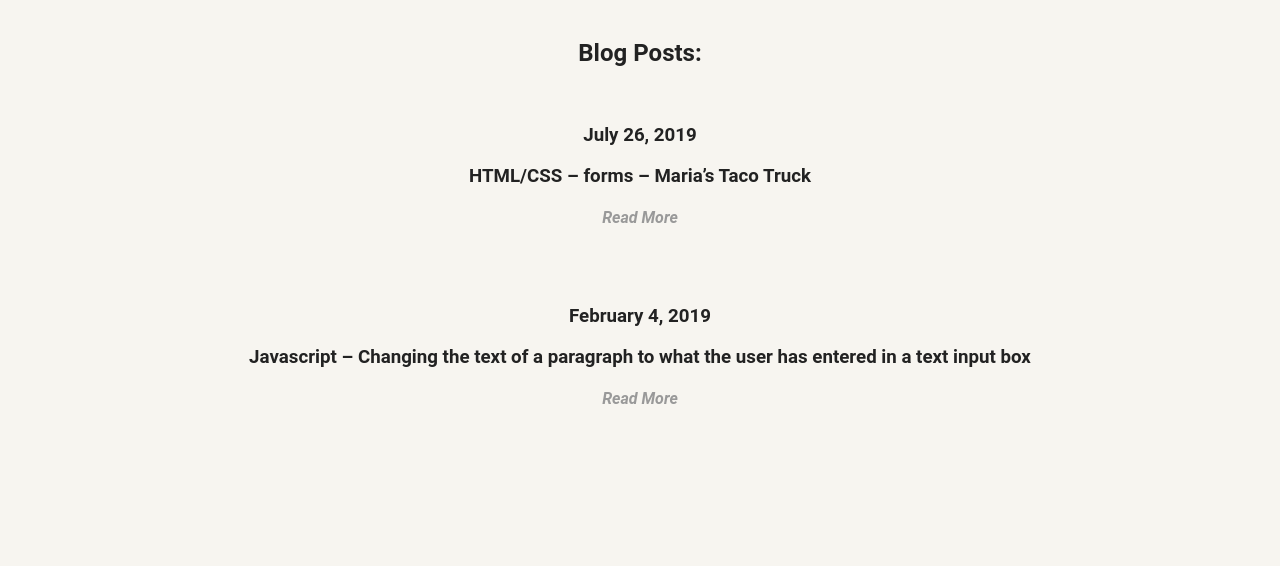
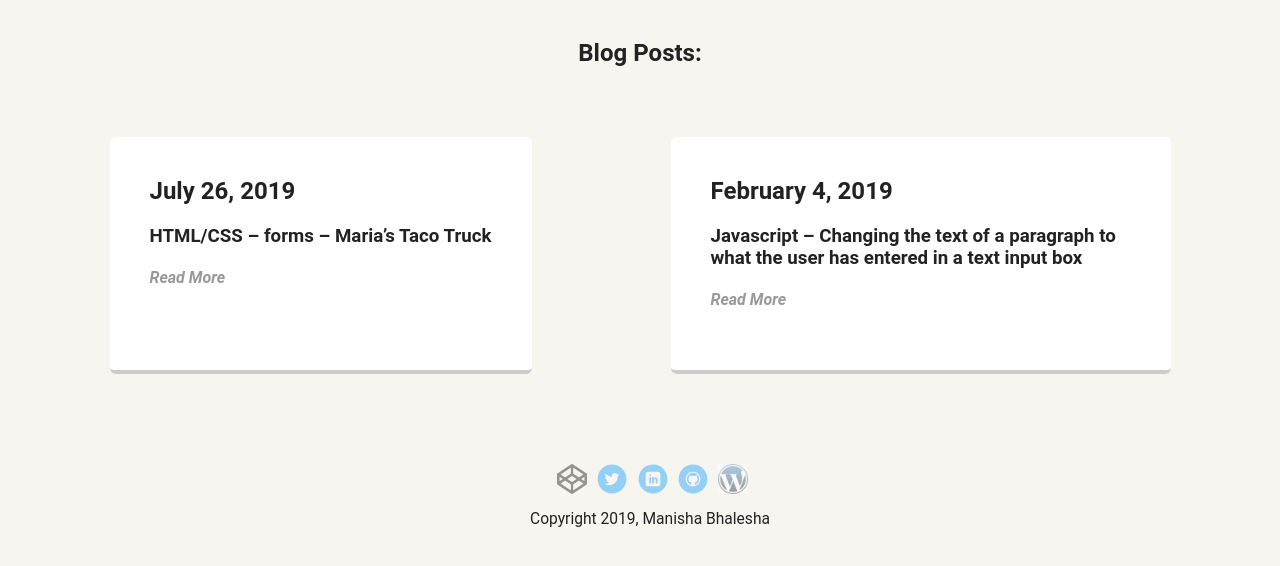
Before and after one commit to mbhalesha/techdegree-project1-personal-profile-site, a plain HTML site: page portfolio_update_v1 - MBhalesha/blog.html in a window 1280 px wide. Shown: the part 608-1174 px from the top of the page. Before the commit the page ends 1038 px from the top, so only its background shows below. Drawn offline with Linux system fonts and the light colour scheme.

Commit message:
made pages more consistent

```diff
--- a/portfolio_update_v1 - MBhalesha/blog.html
+++ b/portfolio_update_v1 - MBhalesha/blog.html
@@ -30,7 +30,7 @@
     <br>
     <br>
 
-    <h1>My Blog</h1>
+    <!-- <h1>My Blog</h1>
     <br>
     <h2>Blog Posts:</h2>
     <br>
@@ -47,7 +47,44 @@
     <h3>Javascript – Changing the text of a paragraph to what the user has entered in a text input box</h3>
     <h4><em><a
                 href="https://manishabhalesha.wordpress.com/2019/02/04/javascript-changing-the-text-of-a-paragraph-to-what-the-user-has-entered-in-a-text-input-box/">Read
-                More</a></em></h4>
+                More</a></em></h4> -->
+
+    <h1>My Blog</h1>
+    <br>
+    <h2>Blog Posts:</h2>
+
+
+    <main class="flex">
+        <section class="box-one">
+
+            <h2>July 26, 2019</h2>
+            <h3>HTML/CSS – forms –
+                Maria’s Taco Truck</h3>
+            <h4><em><a href="https://manishabhalesha.wordpress.com/2019/07/26/html-css-forms-marias-taco-truck/">Read
+                        More</a></em></h4>
+        </section>
+
+        <section class="box-one">
+
+            <h2>February 4, 2019</h2>
+            <h3>Javascript – Changing the text of a paragraph to what the user has entered in a text input box</h3>
+            <h4><em><a
+                        href="https://manishabhalesha.wordpress.com/2019/02/04/javascript-changing-the-text-of-a-paragraph-to-what-the-user-has-entered-in-a-text-input-box/">Read
+                        More</a></em></h4>
+        </section>
+
+    </main>
+    <footer>
+        <ul>
+            <li><a href="https://codepen.io/Mbhalesha/" class="social codepen">CodePen</a></li>
+            <li><a href="https://twitter.com/mbhalesha" class="social twitter">Twitter</a></li>
+            <li><a href="https://www.linkedin.com/in/manisha/" class="social linkedin">LinkedIn</a></li>
+            <li><a href="https://github.com/mbhalesha" class="social github">Github</a></li>
+            <li><a href="https://manishabhalesha.wordpress.com/" class="social wordpress-blog">WordPress Blog</a></li>
+
+        </ul>
+        <p class="copyright">Copyright 2019, Manisha Bhalesha</p>
+    </footer>
 
 </body>
 
--- a/portfolio_update_v1 - MBhalesha/styles.css
+++ b/portfolio_update_v1 - MBhalesha/styles.css
@@ -88,7 +88,7 @@ header .profile-image:hover {
   background-color: #6633ff ;
   color: #efefef;
 }
-.bg-and-goals {
+.box-one {
   margin: 30px;
   padding: 20px 40px 40px;
   max-width: 500px;
@@ -98,7 +98,16 @@ header .profile-image:hover {
   border-radius: 6px;
   transition: all .5s;
 }
-.bg-and-goals:hover {
+
+.experience-div {
+  text-align: left;
+  margin: 30px;
+  padding: 20px 40px 40px;
+  max-width: 800px;
+
+}
+
+.box-one:hover {
   border-color: #ff99ff;
 }
 
```
Also changed, not shown: portfolio_update_v1 - MBhalesha/experience.html (+39 -1 lines), portfolio_update_v1 - MBhalesha/index.html (+2 -2 lines).
